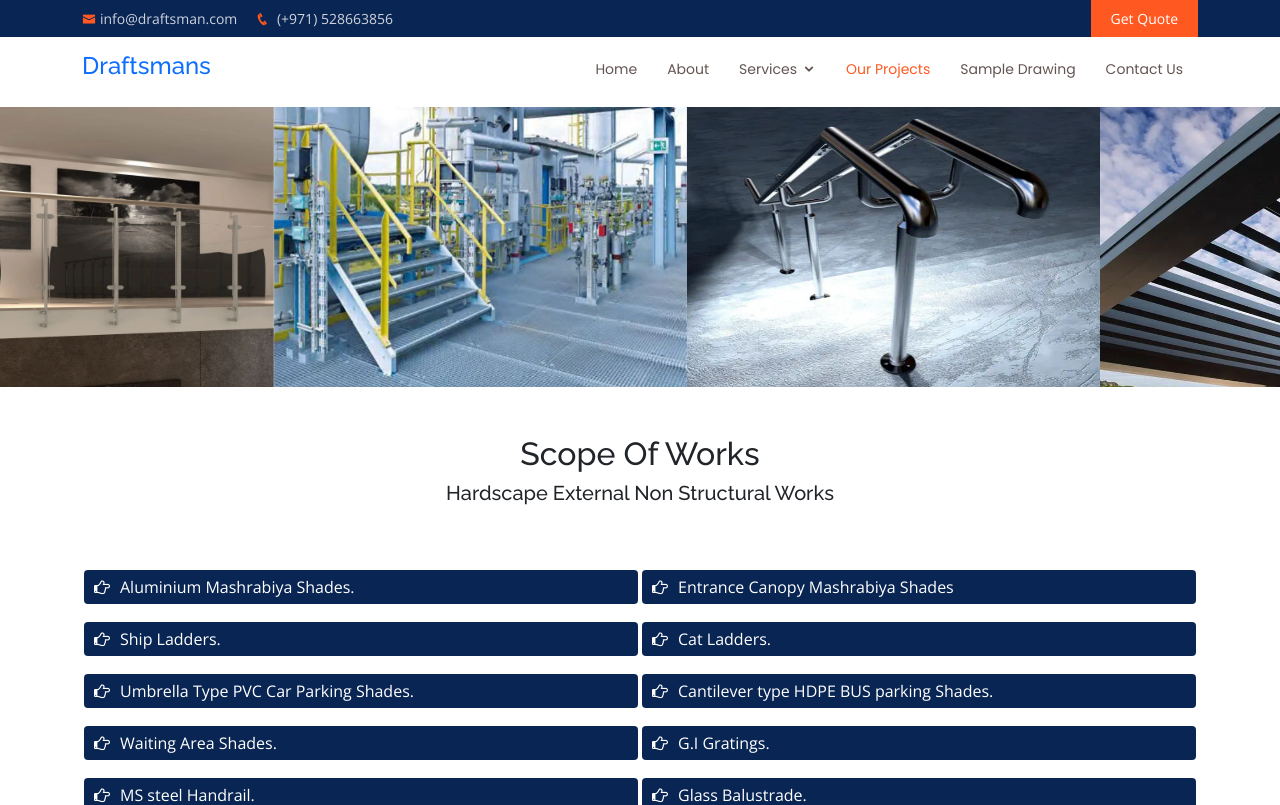
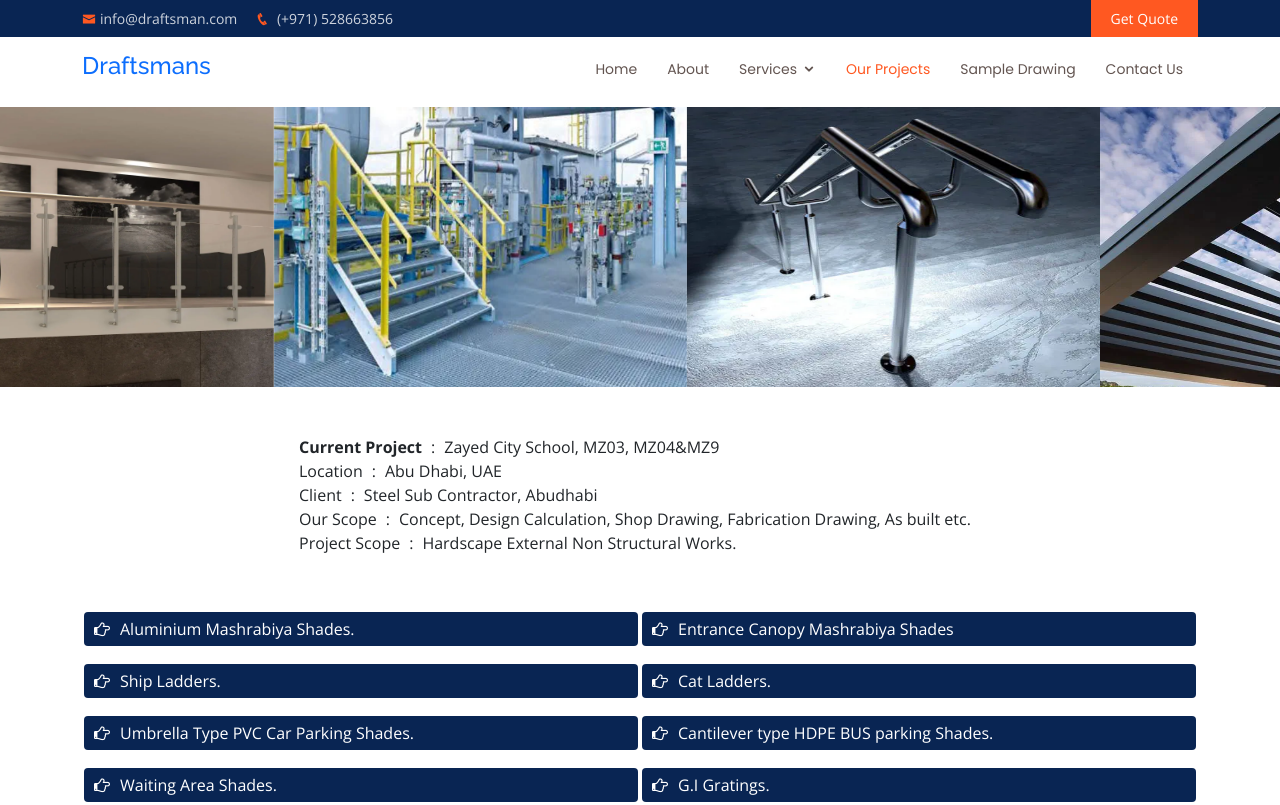
Before and after one commit to subratre/draftsman, a Next.js app: page /projects in a window 1280 px wide. Shown: the top 805 px of the page. Built offline with nearby package versions, Linux system fonts and the light colour scheme.

Commit message:
all commit

```diff
--- a/pages/projects/index.js
+++ b/pages/projects/index.js
@@ -50,10 +50,31 @@ const Projects = () => {
       </section>
       <section className="p-5">
         <div className="container">
-          <center>
-            <h2>Scope Of Works</h2>
-            <h5>Hardscape External Non Structural Works</h5>
-          </center>
+          <div className="pro-address-pro mx-auto">
+            <ul>
+              <li>
+                <strong>Current Project</strong>:
+                <address>Zayed City School, MZ03, MZ04&MZ9</address>
+              </li>
+              <li>
+                <span>Location</span>:<address>Abu Dhabi, UAE</address>
+              </li>
+              <li>
+                <span>Client</span>: <span>Steel Sub Contractor, Abudhabi</span>
+              </li>
+              <li>
+                <span>Our Scope</span>:{" "}
+                <span>
+                  Concept, Design Calculation, Shop Drawing, Fabrication
+                  Drawing, As built etc.
+                </span>
+              </li>
+              <li>
+                <span>Project Scope</span>:{" "}
+                <span>Hardscape External Non Structural Works.</span>
+              </li>
+            </ul>
+          </div>
         </div>
       </section>
       <section className="non-ul-data-project mt-0 p-0">
--- a/styles/globals.css
+++ b/styles/globals.css
@@ -2661,3 +2661,23 @@ section.dynamic-carousel img {
 section.dynamic-carousel .owl-item {
   margin: 0 !important;
 }
+.pro-address-pro ul {
+  margin: 0;
+  padding: 0;
+  list-style: none;
+}
+
+.pro-address-pro ul li {
+  display: flex;
+  gap: 9px;
+  /* align-items: center; */
+  justify-content: flex-start;
+}
+
+.pro-address-pro ul li address {
+  margin: 0;
+}
+
+.pro-address-pro.mx-auto {
+  max-width: 682px;
+}
```
